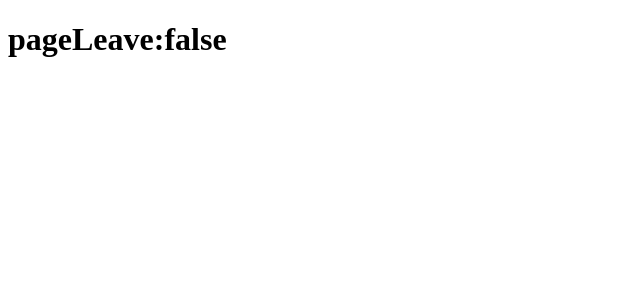
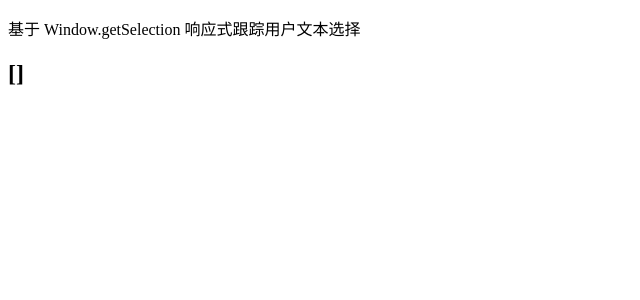
Before and after one commit to maomao124/vueuse-test, a Vue app: page / in a window 1280 px wide. Shown: the top 300 px of the page, without its empty margins (0-640 px from the left). Built offline with nearby package versions, Linux system fonts and the light colour scheme.

Commit message:
useTextSelection

```diff
--- a/src/main.ts
+++ b/src/main.ts
@@ -1,4 +1,4 @@
 import { createApp } from 'vue'
-import App from './view/View32.vue'
+import App from './view/View33.vue'
 
 createApp(App).mount('#app')
--- /dev/null
+++ b/src/view/View33.vue
@@ -0,0 +1,18 @@
+<template>
+  <p>基于 Window.getSelection 响应式跟踪用户文本选择</p>
+
+  <h2>{{ textSelection.text }}</h2>
+  <h2>{{ textSelection.rects }}</h2>
+</template>
+
+<script lang="ts" setup>
+import {computed, ref} from "vue";
+import {useTextSelection} from "@vueuse/core";
+
+const textSelection = useTextSelection();
+
+</script>
+
+<style scoped>
+
+</style>
```
